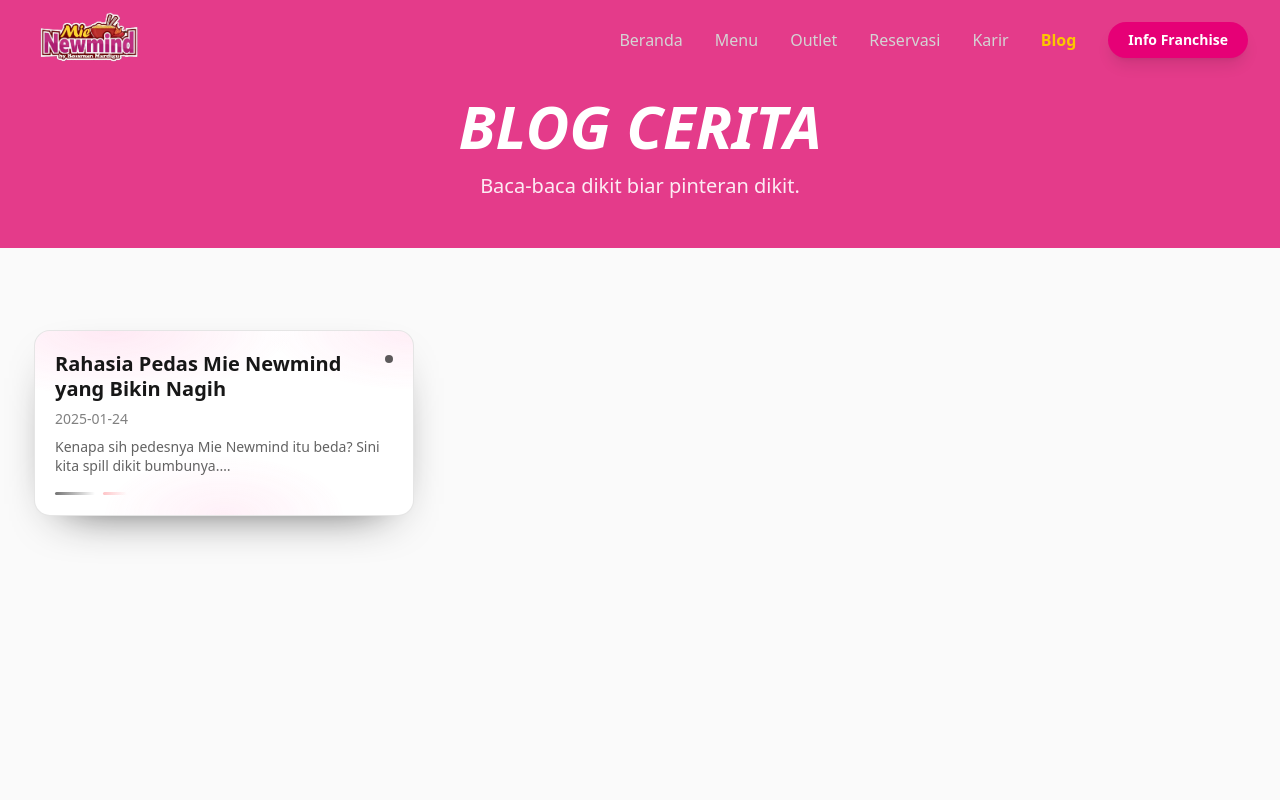
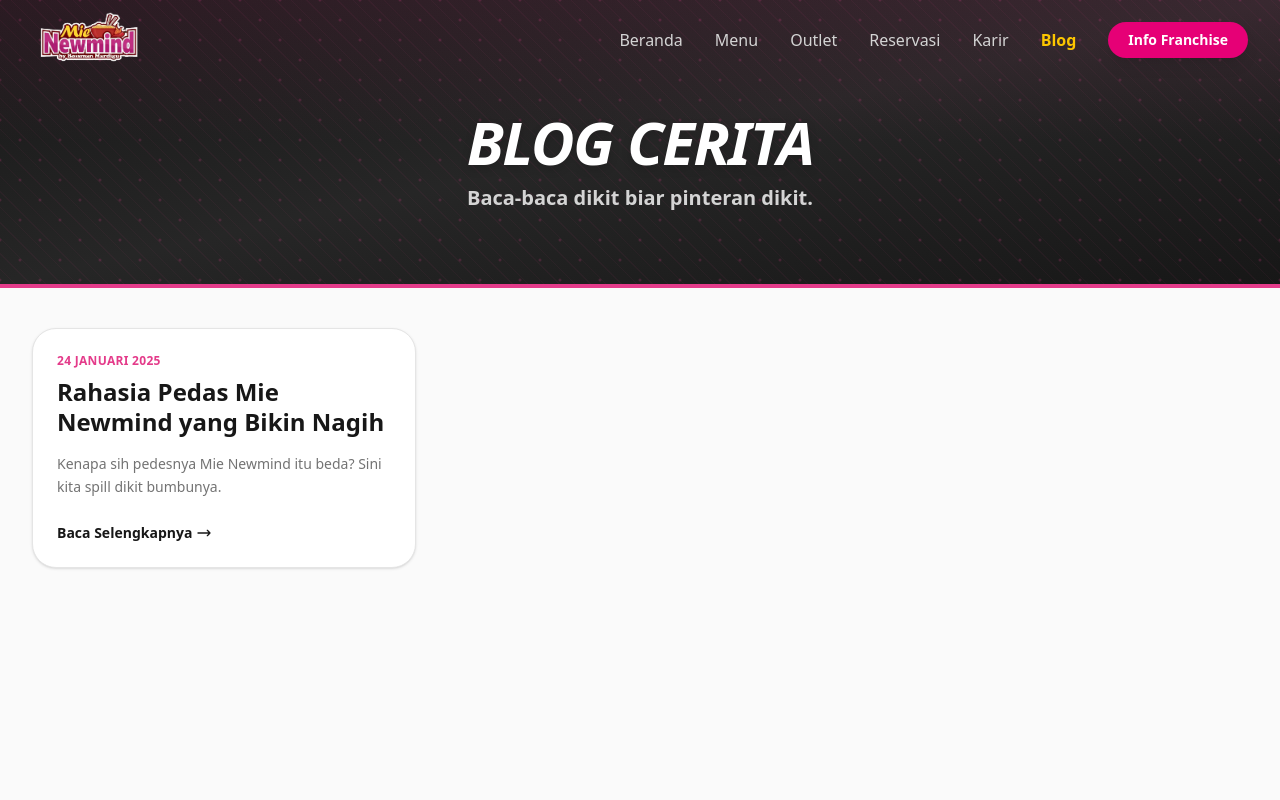
Before and after one commit to rakha00/mie-newmind, a Next.js app: page /blog in a window 1280 px wide. Shown: the top 800 px of the page. Built offline with nearby package versions, Linux system fonts and the light colour scheme.

Commit message:
update: blog

```diff
--- a/app/blog/[slug]/page.tsx
+++ b/app/blog/[slug]/page.tsx
@@ -54,7 +54,7 @@
     const title = titleMatch ? titleMatch[1] : 'Blog Post';
 
     return (
-        <div className="min-h-screen bg-neutral-50 pt-24 pb-12">
+        <div className="min-h-screen bg-neutral-50 pt-12 pb-12">
             <Section>
                 <div className="max-w-3xl mx-auto bg-white p-8 md:p-12 rounded-3xl shadow-sm border border-neutral-200">
                     <h1 className="text-3xl md:text-5xl font-black italic mb-6">{title}</h1>
--- a/app/blog/page.tsx
+++ b/app/blog/page.tsx
@@ -2,8 +2,6 @@
 import path from 'path';
 import Link from 'next/link';
 import Section from '@/components/ui/Section';
-import Card from '@/components/ui/Card';
-import { notFound } from 'next/navigation';
 
 export default async function BlogPage() {
     const contentDir = path.join(process.cwd(), 'content', 'blog');
@@ -28,33 +26,83 @@
         const dateMatch = content.match(/date:\s*"(.*?)"/);
         const excerptMatch = content.match(/excerpt:\s*"(.*?)"/);
 
+        const rawDate = dateMatch ? dateMatch[1] : '';
+        const formattedDate = rawDate
+            ? new Date(rawDate).toLocaleDateString('id-ID', { day: 'numeric', month: 'long', year: 'numeric' })
+            : '';
+
         return {
             slug: file.replace('.mdx', ''),
             title: titleMatch ? titleMatch[1] : 'No Title',
-            date: dateMatch ? dateMatch[1] : '',
+            date: formattedDate,
             excerpt: excerptMatch ? excerptMatch[1] : '',
         };
     });
 
     return (
         <div className="min-h-screen bg-neutral-50">
-            <div className="bg-primary text-white pt-24 pb-12 text-center">
-                <h1 className="text-4xl md:text-6xl font-black italic mb-4">BLOG CERITA</h1>
-                <p className="text-xl opacity-90">Baca-baca dikit biar pinteran dikit.</p>
+            {/* Header Section from Menu Template */}
+            <div className="relative bg-gradient-to-br from-neutral-900 via-neutral-800 to-neutral-900 pt-28 pb-18 text-center text-white overflow-hidden border-b-4 border-primary">
+                {/* Geometric Pattern Background */}
+                <div className="absolute inset-0 opacity-20">
+                    <svg className="w-full h-full" xmlns="http://www.w3.org/2000/svg">
+                        <defs>
+                            <pattern id="grid" width="40" height="40" patternUnits="userSpaceOnUse">
+                                <circle cx="20" cy="20" r="1.5" fill="#e43b8a" />
+                                <circle cx="0" cy="0" r="1.5" fill="#e43b8a" />
+                                <circle cx="40" cy="0" r="1.5" fill="#e43b8a" />
+                                <circle cx="0" cy="40" r="1.5" fill="#e43b8a" />
+                                <circle cx="40" cy="40" r="1.5" fill="#e43b8a" />
+                            </pattern>
+                        </defs>
+                        <rect width="100%" height="100%" fill="url(#grid)" />
+                    </svg>
+                </div>
+
+                {/* Diagonal Lines Pattern */}
+                <div className="absolute inset-0 opacity-5" style={{
+                    backgroundImage: `repeating-linear-gradient(
+                        45deg,
+                        transparent,
+                        transparent 10px,
+                        #e43b8a 10px,
+                        #e43b8a 11px
+                    )`
+                }}></div>
+
+                <div className="absolute inset-0 bg-gradient-to-b from-primary/10 via-transparent to-transparent"></div>
+
+                <div className="relative z-10 px-4">
+                    <h1 className="text-4xl md:text-6xl font-black italic mb-3 tracking-tight drop-shadow-lg">
+                        BLOG CERITA
+                    </h1>
+                    <p className="text-base md:text-xl font-semibold text-neutral-300">
+                        Baca-baca dikit biar pinteran dikit.
+                    </p>
+                </div>
             </div>
 
-            <Section>
+            <Section className="relative z-20 -mt-10 pt-20 pb-8 md:pb-8">
                 <div className="grid grid-cols-1 md:grid-cols-2 lg:grid-cols-3 gap-8">
                     {posts.map((post) => (
-                        <Link key={post.slug} href={`/blog/${post.slug}`}>
-                            <Card
-                                title={post.title}
-                                className="h-full hover:border-primary border-transparent border-2"
-                            >
-                                <div className="text-sm text-neutral-500 mb-2">{post.date}</div>
-                                <p className="text-neutral-600">{post.excerpt}</p>
-                                <div className="mt-4 text-primary font-bold">Baca Selengkapnya &rarr;</div>
-                            </Card>
+                        <Link key={post.slug} href={`/blog/${post.slug}`} className="group h-full">
+                            <article className="h-full bg-white p-6 rounded-3xl border border-neutral-200 shadow-sm hover:shadow-xl hover:-translate-y-1 transition-all duration-300 flex flex-col">
+                                <div className="mb-4">
+                                    <div className="text-xs font-bold text-primary mb-2 uppercase tracking-wide">{post.date}</div>
+                                    <h2 className="text-2xl font-bold text-neutral-900 group-hover:text-primary transition-colors line-clamp-2 leading-tight">
+                                        {post.title}
+                                    </h2>
+                                </div>
+                                <p className="text-neutral-500 mb-6 line-clamp-3 text-sm leading-relaxed flex-grow">
+                                    {post.excerpt}
+                                </p>
+                                <div className="mt-auto flex items-center text-sm font-bold text-neutral-900 group-hover:text-primary transition-colors">
+                                    Baca Selengkapnya
+                                    <svg className="w-4 h-4 ml-1 transform group-hover:translate-x-1 transition-transform" fill="none" viewBox="0 0 24 24" stroke="currentColor">
+                                        <path strokeLinecap="round" strokeLinejoin="round" strokeWidth={2} d="M17 8l4 4m0 0l-4 4m4-4H3" />
+                                    </svg>
+                                </div>
+                            </article>
                         </Link>
                     ))}
                 </div>
--- a/content/blog/rahasia-pedas.mdx
+++ b/content/blog/rahasia-pedas.mdx
@@ -4,8 +4,6 @@
 excerpt: "Kenapa sih pedesnya Mie Newmind itu beda? Sini kita spill dikit bumbunya."
 author: "MinMind"
 ---
-
-# Rahasia Pedas Mie Newmind
 
 Hai Newminders!
 
@@ -20,7 +18,7 @@
 1. **Level 0 (Cupu)**: Buat yang nggak berani pedas sama sekali. Aman.
 2. **Level 1-3 (Wajar)**: Masih bisa dinikmati sambil ngobrol santai.
 3. **Level 4-5 (Nangis)**: Mulai butuh tisu banyak.
-4. **Level 6-8 (Gila)**: Resiko tanggung sendiri. Jangan lupa pesen Es Genderuwo buat pemadam kebakaran.
+4. **Level 6-8 (Gila)**: Resiko tanggung sendiri. Jangan lupa pesen Es Menteri buat pemadam kebakaran.
 
 ## Cobain Sekarang!
 
```
